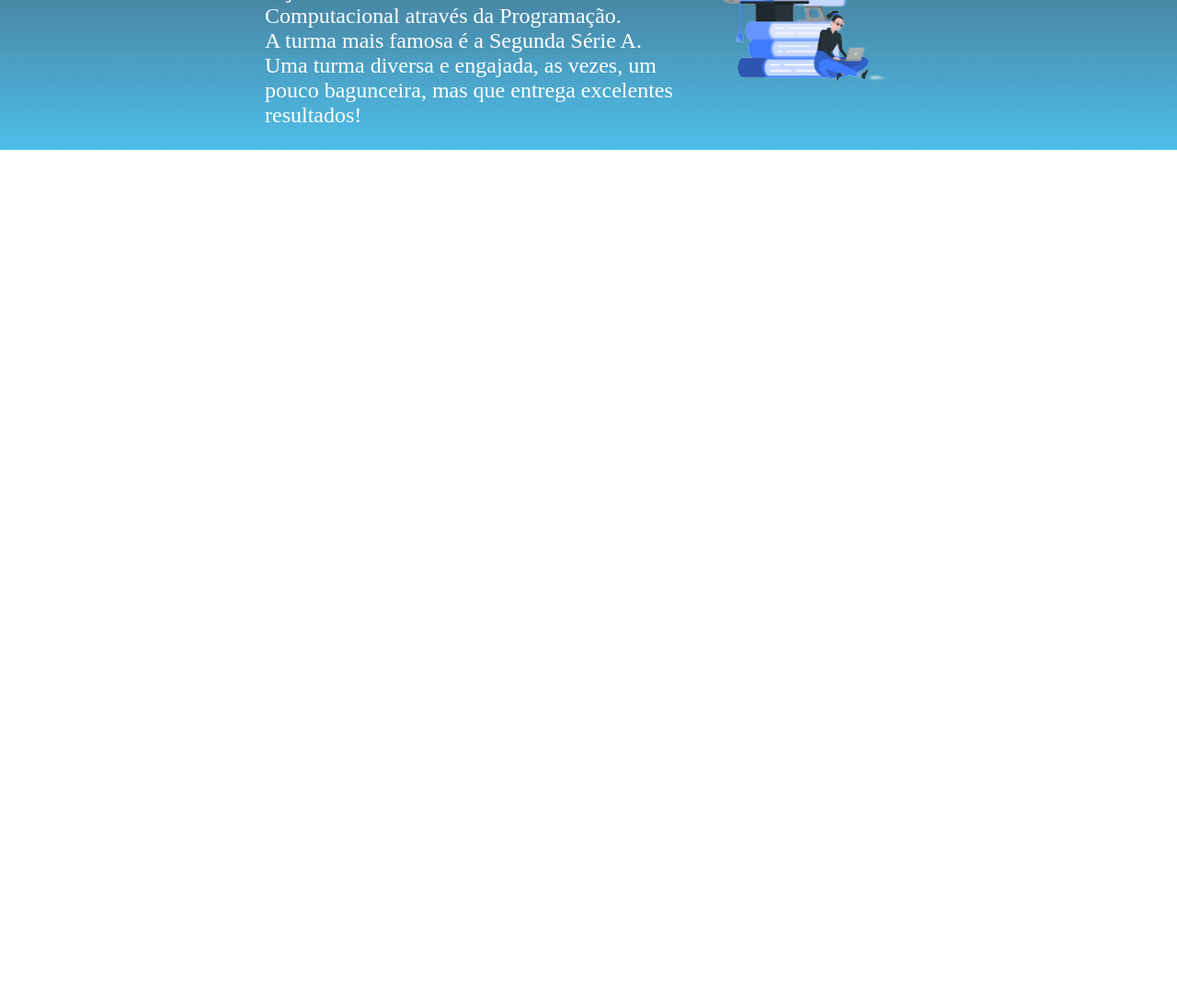
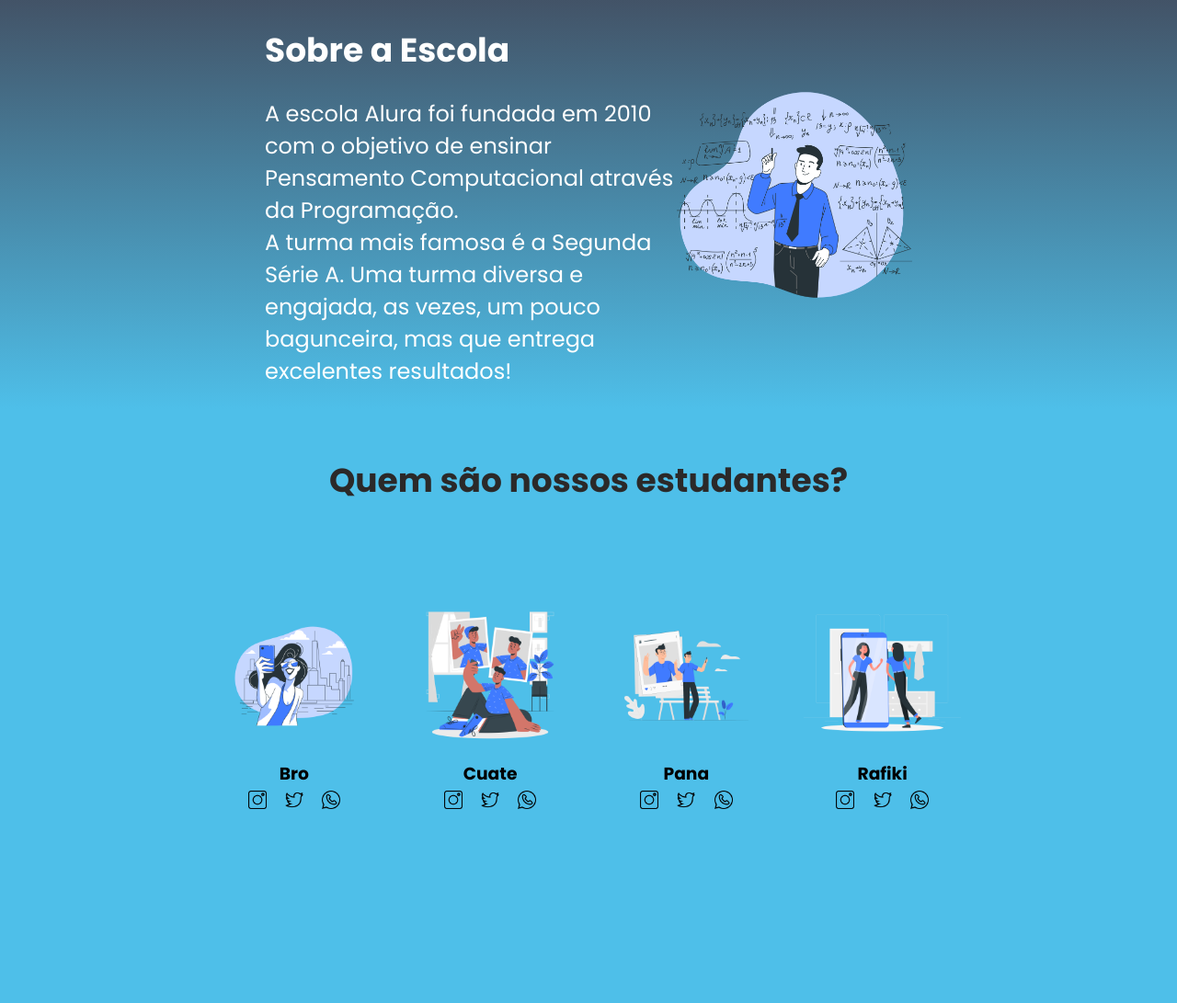
Before and after one commit to profalexandrepr/Site-escola, a plain HTML site: page index.html in a window 1280 px wide. Shown: the part 254-1345 px from the top of the page at 92% size. Before the commit the page ends 800 px from the top, so only its background shows below. Drawn offline with Linux system fonts and the light colour scheme.

Commit message:
Estudantes quase pronto

```diff
--- a/index.html
+++ b/index.html
@@ -6,10 +6,13 @@
     <meta name="viewport" content="width=device-width, initial-scale=1.0">
     <title>Document</title>
     <link rel="stylesheet" href="style.css">
+    <link rel="preconnect" href="https://fonts.googleapis.com">
+    <link rel="preconnect" href="https://fonts.gstatic.com" crossorigin>
+    <link href="https://fonts.googleapis.com/css2?family=Poppins:wght@400;700&display=swap" rel="stylesheet">
 </head>
 <body>
     <header class="cabecalho">
-        <img class="cabecalho-imagem" src="alura_start_logo.png" alt="logo da alura start">
+        <img class="cabecalho-imagem" src="High School-bro.png" alt="logo da alura start">
         <ul class="cabecalho-lista">
             <li class="cabecalho-lista-item">Escola</li>
             <li class="cabecalho-lista-item">Estudante</li>
@@ -18,13 +21,48 @@
     <section class="escola">
         <div class="escola-div-conteudo">
             <h2 class="escola-titulo">Sobre a Escola</h2>
-<p class="escola-texto-um">
-    A escola Alura foi fundada em 2010 com o objetivo de ensinar Pensamento Computacional através da Programação.
-</p>
-<p class="escola-texto-dois">
-    A turma mais famosa é a Segunda Série A. Uma turma diversa e engajada, as vezes, um pouco bagunceira, mas que entrega excelentes resultados!
+            <p class="escola-texto-um">
+             A escola Alura foi fundada em 2010 com o objetivo de ensinar Pensamento Computacional através da Programação.
+            </p>
+            <p class="escola-texto-dois">
+            A turma mais famosa é a Segunda Série A. Uma turma diversa e engajada, as vezes, um pouco bagunceira, mas que entrega excelentes resultados!
         </div>
-<img class="escola-imagem" src="Escola.png" alt="Estudante com notebook">
+        <img class="escola-imagem" src="Mathematics-bro.png" alt="Pessoa calculando">
+    </section>
+    <section class="estudante">
+        <h2 class="estudante-título">Quem são nossos estudantes?</h2>
+        <div class="estudante-todos">
+            <span></span>
+            <div class="estudante-div">
+                <img class="estudante-imagem" src="Selfie-bro.png" alt="Foto Bro">
+                <h3 class="estudante-nome">Bro</h3>
+                <img class="estudante-icone" src="instagram.png" alt="icone-instagram">
+                <img class="estudante-icone" src="twitter.png" alt="icone-twitter">
+                <img class="estudante-icone" src="whatsapp.png" alt="icone-whatsapp">
+            </div>
+            <div class="estudante-div">
+                <img class="estudante-imagem" src="Selfie-cuate.png" alt="Foto Cuate">
+                <h3 class="estudante-nome">Cuate</h3>
+                <img class="estudante-icone" src="instagram.png" alt="icone-instagram">
+                <img class="estudante-icone" src="twitter.png" alt="icone-twitter">
+                <img class="estudante-icone" src="whatsapp.png" alt="icone-whatsapp">
+            </div>
+            <div class="estudante-div">
+                <img class="estudante-imagem" src="Selfie-pana.png" alt="Foto Pana">
+                <h3 class="estudante-nome">Pana</h3>
+                <img class="estudante-icone" src="instagram.png" alt="icone-instagram">
+                <img class="estudante-icone" src="twitter.png" alt="icone-twitter">
+                <img class="estudante-icone" src="whatsapp.png" alt="icone-whatsapp">
+            </div>
+            <div class="estudante-div">
+                <img class="estudante-imagem" src="Selfie-rafiki.png" alt="Foto Rafiki">
+                <h3 class="estudante-nome">Rafiki</h3>
+                <img class="estudante-icone" src="instagram.png" alt="icone-instagram">
+                <img class="estudante-icone" src="twitter.png" alt="icone-twitter">
+            <img class="estudante-icone" src="whatsapp.png" alt="icone-whatsapp">
+            </div>
+            <span></span>
+        </div>
     </section>
 
 </body>
--- a/style.css
+++ b/style.css
@@ -36,3 +36,31 @@
 .escola-titulo{
     padding: 24px 0;
 }
+body{
+    font-family: 'Poppins', sans-serif;
+}
+.estudante-imagem{
+    width: 80%;
+}
+.estudante-icone{
+    width: 20px;
+    padding: 4px 8px;
+}
+.estudante-div{
+    text-align: center;
+
+}
+.estudante-título{
+    text-align: center;
+    padding: 50px 0 100px;
+    color: rgb(43, 41, 41);
+    font-size: 36px;
+}
+.estudante-todos{
+    display: grid;
+    grid-template-columns: 16.66% 16.66% 16.66% 16.66% 16.66% 16.66%;
+}
+.estudante{
+    background-image: linear-gradient( #4EBFE9, #4EBFE9);
+    padding: 0 0 200px;
+}
```
Also changed, not shown: High School-bro.png (added), Mathematics-bro.png (added), Selfie-bro.png (added), Selfie-cuate.png (added), Selfie-pana.png (added), Selfie-rafiki.png (added), instagram.png (added), twitter.png (added), whatsapp.png (added).
